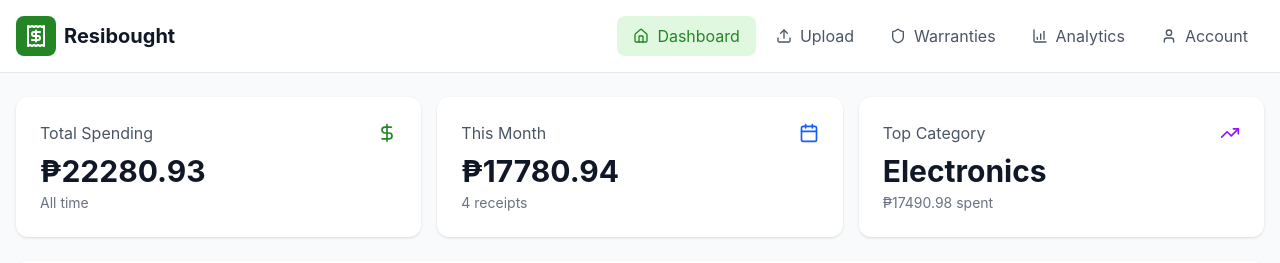
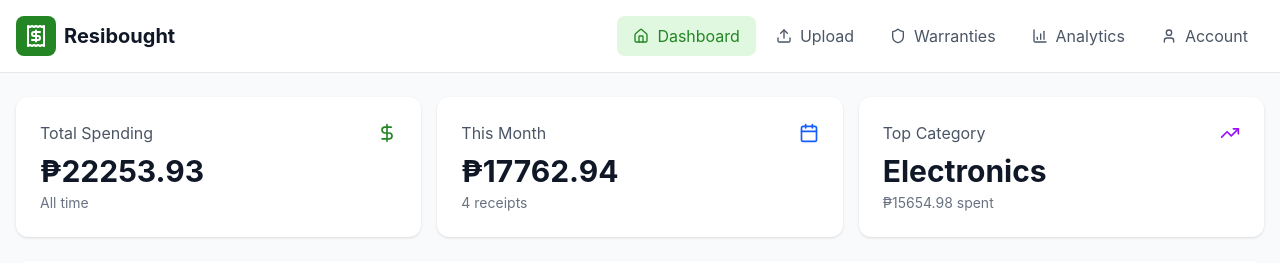
Before and after one commit to EthanFilio/resibought, a SvelteKit app in the folder frontend/: page /dashboard in a window 1280 px wide. Shown: the top 263 px of the page. Built offline with nearby package versions, Linux system fonts and the light colour scheme.

Commit message:
refactor(dashboard): refactor dashboard components to use common types and mock data

```diff
--- a/frontend/src/lib/components/Dashboard/ReceiptList.svelte
+++ b/frontend/src/lib/components/Dashboard/ReceiptList.svelte
@@ -2,26 +2,10 @@
 	import '$lib/styles/layout.css';
 	import { List } from '@lucide/svelte';
 	import ReceiptLink from './ReceiptLink.svelte';
-	import type { SvelteDate } from 'svelte/reactivity';
-
-	interface Receipt {
-		/** Interal id of the receipt */
-		id: number;
-		/** Image of the receipt */
-		imageUrl: string;
-		/** Name of the store that issued the receipt */
-		storeName: string;
-		/** Date the receipt was issued */
-		date: SvelteDate;
-		/** Total cost */
-		total: number;
-		/** Number of items in the reciept */
-		itemCount: number;
-		/** If the it has warranty */
-		warranty: boolean;
-	}
+	import type { Receipt } from '$lib/types/common';
 
 	interface Props {
+		/** List of receipts */
 		receipts: Receipt[];
 	}
 	let { receipts }: Props = $props();
@@ -43,7 +27,7 @@
 			</div>
 		{:else}
 			{#each receipts as receipt (receipt.id)}
-				<ReceiptLink {...receipt} />
+				<ReceiptLink {receipt} />
 			{/each}
 		{/if}
 	</div>
--- /dev/null
+++ b/frontend/src/lib/mockData.ts
@@ -0,0 +1,105 @@
+import type { Receipt } from './types/common';
+
+export const mockReceipts: Receipt[] = [
+	{
+		id: '1',
+		storeName: 'Abenson',
+		date: new Date('2026-04-20'),
+		total: 12990.99,
+		imageUrl: 'https://images.unsplash.com/photo-1586075010923-2dd4570fb338?w=400',
+		extractedText: '',
+		items: [
+			{
+				id: '1-1',
+				name: 'Acer Laptop',
+				price: 12990.99,
+				category: 'Electronics',
+				warranty: {
+					duration: '1 year',
+					expiresAt: new Date('2027-04-20')
+				}
+			}
+		]
+	},
+	{
+		id: '2',
+		storeName: 'Puregold',
+		date: new Date('2026-04-18'),
+		total: 870.42,
+		imageUrl: 'https://images.unsplash.com/photo-1586075010923-2dd4570fb338?w=400',
+		extractedText: '',
+		items: [
+			{ id: '2-1', name: 'Organic Milk', price: 40.99, category: 'Groceries' },
+			{ id: '2-2', name: 'Bread', price: 20.99, category: 'Groceries' },
+			{ id: '2-3', name: 'Apples (2lb)', price: 50.98, category: 'Groceries' },
+			{ id: '2-4', name: 'Chicken Breast', price: 120.99, category: 'Groceries' },
+			{ id: '2-5', name: 'Pasta', price: 10.99, category: 'Groceries' },
+			{ id: '2-6', name: 'Olive Oil', price: 80.99, category: 'Groceries' },
+			{ id: '2-7', name: 'Yogurt (6pk)', price: 40.99, category: 'Groceries' },
+			{ id: '2-8', name: 'Bananas', price: 20.5, category: 'Groceries' }
+		]
+	},
+	{
+		id: '3',
+		storeName: 'Ace Hardware',
+		date: new Date('2026-04-15'),
+		total: 2340.56,
+		imageUrl: 'https://images.unsplash.com/photo-1586075010923-2dd4570fb338?w=400',
+		extractedText: '',
+		items: [
+			{
+				id: '3-1',
+				name: 'Power Drill',
+				price: 890.99,
+				category: 'Tools',
+				warranty: {
+					duration: '90 days',
+					expiresAt: new Date('2026-07-14')
+				}
+			},
+			{ id: '3-2', name: 'Drill Bits Set', price: 240.99, category: 'Tools' },
+			{ id: '3-3', name: 'Safety Glasses', price: 120.99, category: 'Tools' },
+			{ id: '3-4', name: 'Work Gloves', price: 150.99, category: 'Tools' },
+			{ id: '3-5', name: 'Extension Cord', price: 180.99, category: 'Tools' },
+			{ id: '3-6', name: 'Toolbox', price: 710.61, category: 'Tools' }
+		]
+	},
+	{
+		id: '4',
+		storeName: 'Uniqlo',
+		date: new Date('2026-04-10'),
+		total: 1560.97,
+		imageUrl: 'https://images.unsplash.com/photo-1586075010923-2dd4570fb338?w=400',
+		extractedText: '',
+		items: [
+			{ id: '4-1', name: 'Blue Jeans', price: 490.99, category: 'Clothing' },
+			{ id: '4-2', name: 'T-Shirt (2)', price: 390.98, category: 'Clothing' },
+			{ id: '4-3', name: 'Sneakers', price: 670.0, category: 'Clothing' }
+		]
+	},
+	{
+		id: '5',
+		storeName: 'DataBlitz',
+		date: new Date('2026-03-28'),
+		total: 4490.99,
+		imageUrl: 'https://images.unsplash.com/photo-1586075010923-2dd4570fb338?w=400',
+		extractedText: '',
+		items: [
+			{
+				id: '5-1',
+				name: 'Wireless Headphones',
+				price: 199.99,
+				category: 'Electronics',
+				warranty: {
+					duration: '2 years',
+					expiresAt: new Date('2028-03-28')
+				}
+			},
+			{ id: '5-2', name: 'Phone Case', price: 290.99, category: 'Electronics' },
+			{ id: '5-3', name: 'USB-C Cable', price: 190.99, category: 'Electronics' },
+			{ id: '5-4', name: 'Screen Protector', price: 140.99, category: 'Electronics' },
+			{ id: '5-5', name: 'Charging Pad', price: 390.99, category: 'Electronics' },
+			{ id: '5-6', name: 'Bluetooth Speaker', price: 1450.04, category: 'Electronics' }
+		]
+	}
+];
--- /dev/null
+++ b/frontend/src/lib/types/common.ts
@@ -0,0 +1,70 @@
+export interface ReceiptItem {
+	id: string;
+	name: string;
+	price: number;
+	category: string;
+	warranty?: {
+		duration: string;
+		expiresAt: Date;
+	};
+}
+
+export interface Receipt {
+	id: string;
+	storeName: string;
+	date: Date;
+	total: number;
+	items: ReceiptItem[];
+	imageUrl: string;
+	extractedText: string;
+}
+
+export const categories = [
+	'Groceries',
+	'Electronics',
+	'Clothing',
+	'Tools',
+	'Home & Garden',
+	'Health & Beauty',
+	'Entertainment',
+	'Transportation',
+	'Dining',
+	'Other'
+];
+
+export function getCategorySpending(receipts: Receipt[]) {
+	const spending: Record<string, number> = {};
+	receipts.forEach((receipt) => {
+		receipt.items.forEach((item) => {
+			spending[item.category] = (spending[item.category] || 0) + item.price;
+		});
+	});
+	return Object.entries(spending).map(([name, value]) => ({ name, value }));
+}
+
+export function getMonthlySpending(receipts: Receipt[]) {
+	const monthly: Record<string, number> = {};
+	receipts.forEach((receipt) => {
+		const monthKey = receipt.date.toLocaleDateString('en-US', { month: 'short', year: 'numeric' });
+		monthly[monthKey] = (monthly[monthKey] || 0) + receipt.total;
+	});
+	return Object.entries(monthly).map(([name, total]) => ({ name, total }));
+}
+
+export function getWarrantyItems(receipts: Receipt[]) {
+	const items: Array<ReceiptItem & { receiptId: string; storeName: string; purchaseDate: Date }> =
+		[];
+	receipts.forEach((receipt) => {
+		receipt.items.forEach((item) => {
+			if (item.warranty) {
+				items.push({
+					...item,
+					receiptId: receipt.id,
+					storeName: receipt.storeName,
+					purchaseDate: receipt.date
+				});
+			}
+		});
+	});
+	return items.sort((a, b) => a.warranty!.expiresAt.getTime() - b.warranty!.expiresAt.getTime());
+}
--- a/frontend/src/routes/(app)/dashboard/+page.svelte
+++ b/frontend/src/routes/(app)/dashboard/+page.svelte
@@ -1,80 +1,43 @@
 <script lang="ts">
 	import '$lib/styles/layout.css';
+	import { getCategorySpending } from '$lib/types/common';
+	import { mockReceipts } from '$lib/mockData';
 	import Searchbar from '$lib/components/Dashboard/Searchbar.svelte';
 	import SummaryCard from '$lib/components/Dashboard/SummaryCard.svelte';
 	import ReceiptList from '$lib/components/Dashboard/ReceiptList.svelte';
 	import { DollarSign, Calendar, TrendingUp } from '@lucide/svelte';
-	import { SvelteDate } from 'svelte/reactivity';
+
+	const receipts = mockReceipts;
+
+	const totalSpending = receipts.reduce((sum, receipt) => sum + receipt.total, 0);
+	const thisMonthReceipts = receipts.filter(
+		(receipt) => receipt.date.getMonth() === new Date().getMonth()
+	);
+	const thisMonthSpending = thisMonthReceipts.reduce((sum, receipt) => sum + receipt.total, 0);
+	const categorySpending = getCategorySpending(receipts);
+	const topCategory = categorySpending.reduce((max, cat) => (cat.value > max.value ? cat : max));
 
 	const summaries = [
 		{
 			title: 'Total Spending',
-			value: '₱22280.93',
+			value: `₱${totalSpending.toFixed(2)}`,
 			subtitle: 'All time',
 			Icon: DollarSign,
 			iconColor: 'forest-green'
 		},
 		{
 			title: 'This Month',
-			value: '₱17780.94',
-			subtitle: '4 receipts',
+			value: `₱${thisMonthSpending.toFixed(2)}`,
+			subtitle: `${thisMonthReceipts.length} receipts`,
 			Icon: Calendar,
 			iconColor: 'blue'
 		},
 		{
 			title: 'Top Category',
-			value: 'Electronics',
-			subtitle: '₱17490.98 spent',
+			value: `${topCategory.name}`,
+			subtitle: `₱${topCategory.value.toFixed(2)} spent`,
 			Icon: TrendingUp,
 			iconColor: 'purple'
-		}
-	];
-
-	const receipts = [
-		{
-			id: 1,
-			storeName: 'Abenson',
-			date: new SvelteDate('2026-04-20'),
-			total: 12990.99,
-			imageUrl: 'https://images.unsplash.com/photo-1586075010923-2dd4570fb338?w=400',
-			itemCount: 1,
-			warranty: true
-		},
-		{
-			id: 2,
-			storeName: 'Puregold',
-			date: new SvelteDate('2026-04-18'),
-			total: 870.42,
-			imageUrl: 'https://images.unsplash.com/photo-1586075010923-2dd4570fb338?w=400',
-			itemCount: 8,
-			warranty: false
-		},
-		{
-			id: 3,
-			storeName: 'Ace Hardware',
-			date: new SvelteDate('2026-04-15'),
-			total: 2340.56,
-			imageUrl: 'https://images.unsplash.com/photo-1586075010923-2dd4570fb338?w=400',
-			itemCount: 6,
-			warranty: true
-		},
-		{
-			id: 4,
-			storeName: 'Uniqlo',
-			date: new SvelteDate('2026-04-10'),
-			total: 1560.97,
-			imageUrl: 'https://images.unsplash.com/photo-1586075010923-2dd4570fb338?w=400',
-			itemCount: 3,
-			warranty: false
-		},
-		{
-			id: 5,
-			storeName: 'DataBlitz',
-			date: new SvelteDate('2026-03-28'),
-			total: 4490.99,
-			imageUrl: 'https://images.unsplash.com/photo-1586075010923-2dd4570fb338?w=400',
-			itemCount: 6,
-			warranty: true
 		}
 	];
 </script>
```
Also changed, not shown: frontend/src/lib/components/Dashboard/ReceiptLink.svelte (+11 -23 lines), 2 other files (tests, documents, lock files or other folders).
